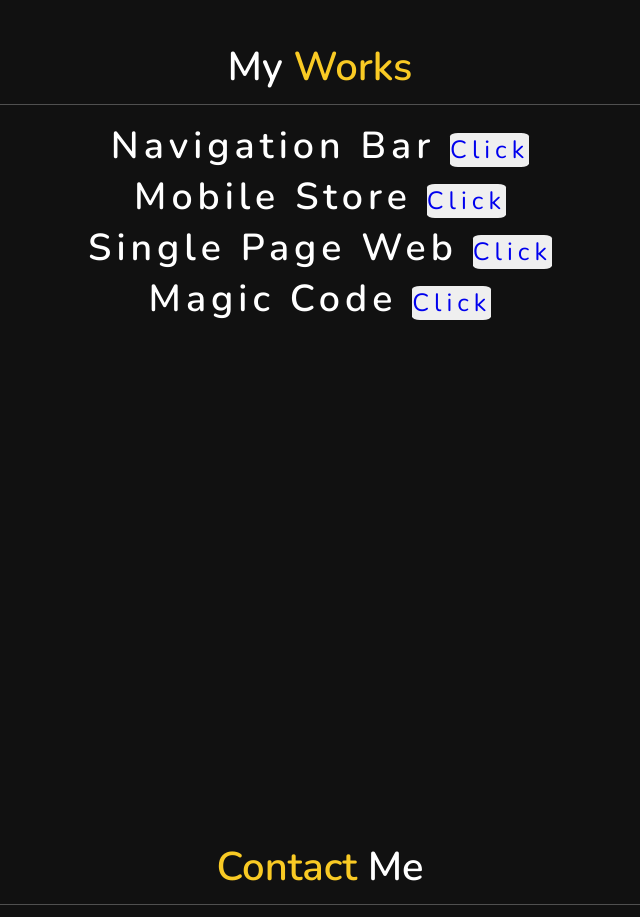
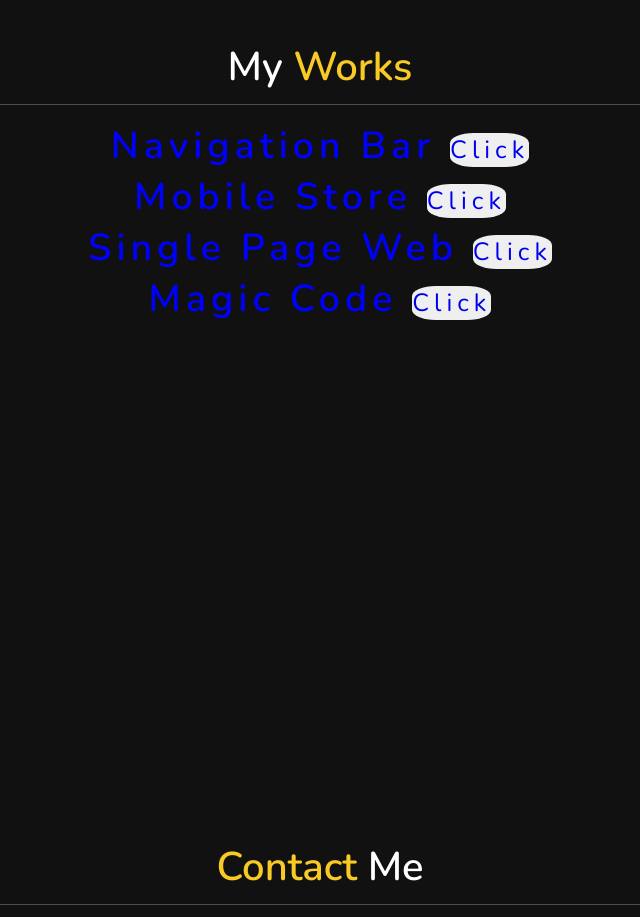
Before and after one commit to Priyal000/Resume, a plain HTML site: page index.html in a window 1280 px wide. Shown: the part 2380-3297 px from the top of the page, without its empty margins (495-1135 px from the left). Drawn offline with nearby package versions, Linux system fonts and the light colour scheme.

Commit message:
Update style.css

```diff
--- a/style.css
+++ b/style.css
@@ -369,13 +369,13 @@ header .navbar ul li a:hover{
     margin: 15px;
     font-size: 25px;
     text-align: center;
-    color: white;
+    color: blue;
     letter-spacing: 5px;
 }
 .works .link h2 button{
     font-size: 25px;
     letter-spacing: 5px;
-    border-radius: 10%;
+    border-radius: 30%;
 }
 .works .link h2 button:hover{
     background: rgb(252, 68, 99);
```
